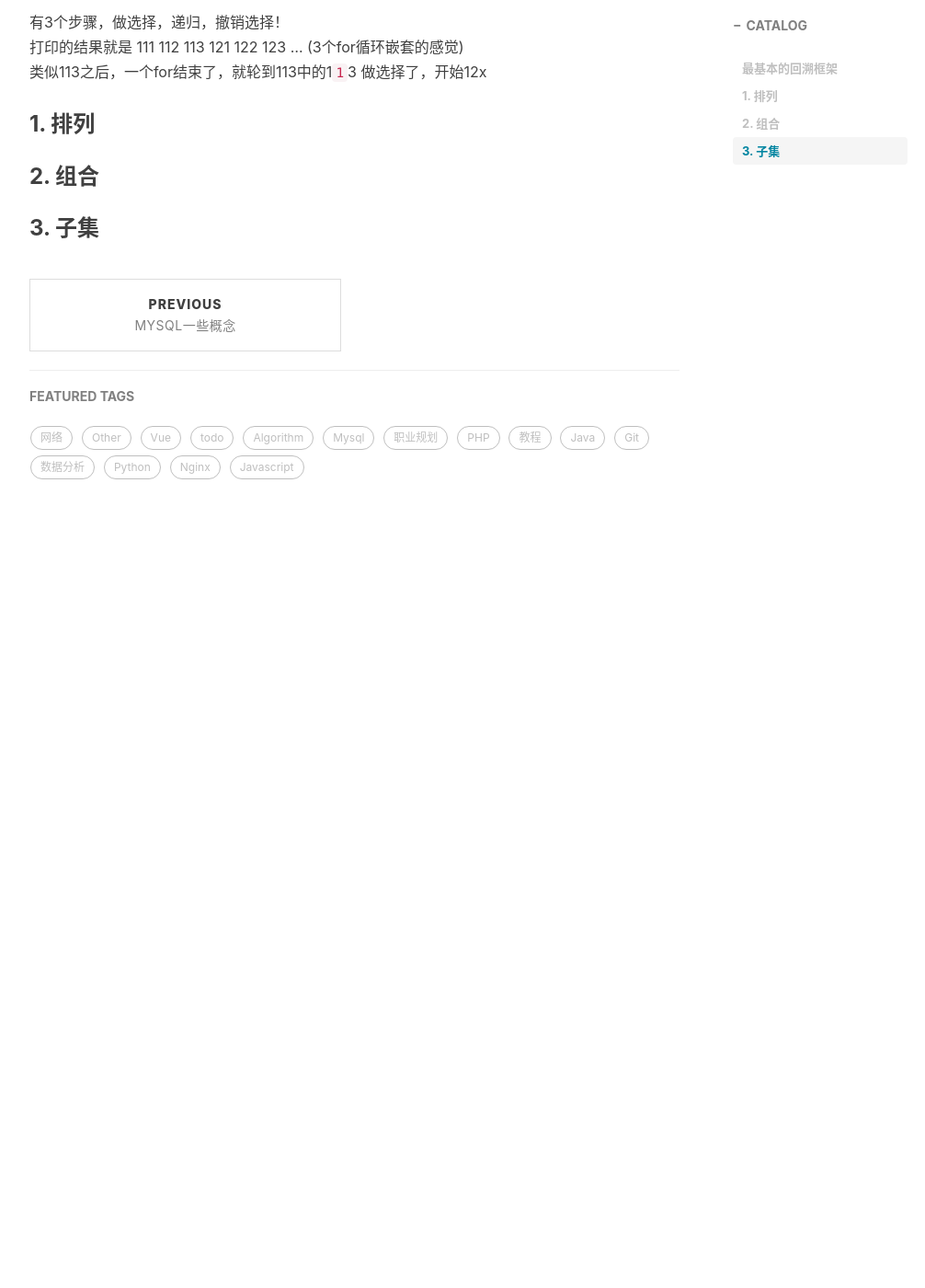
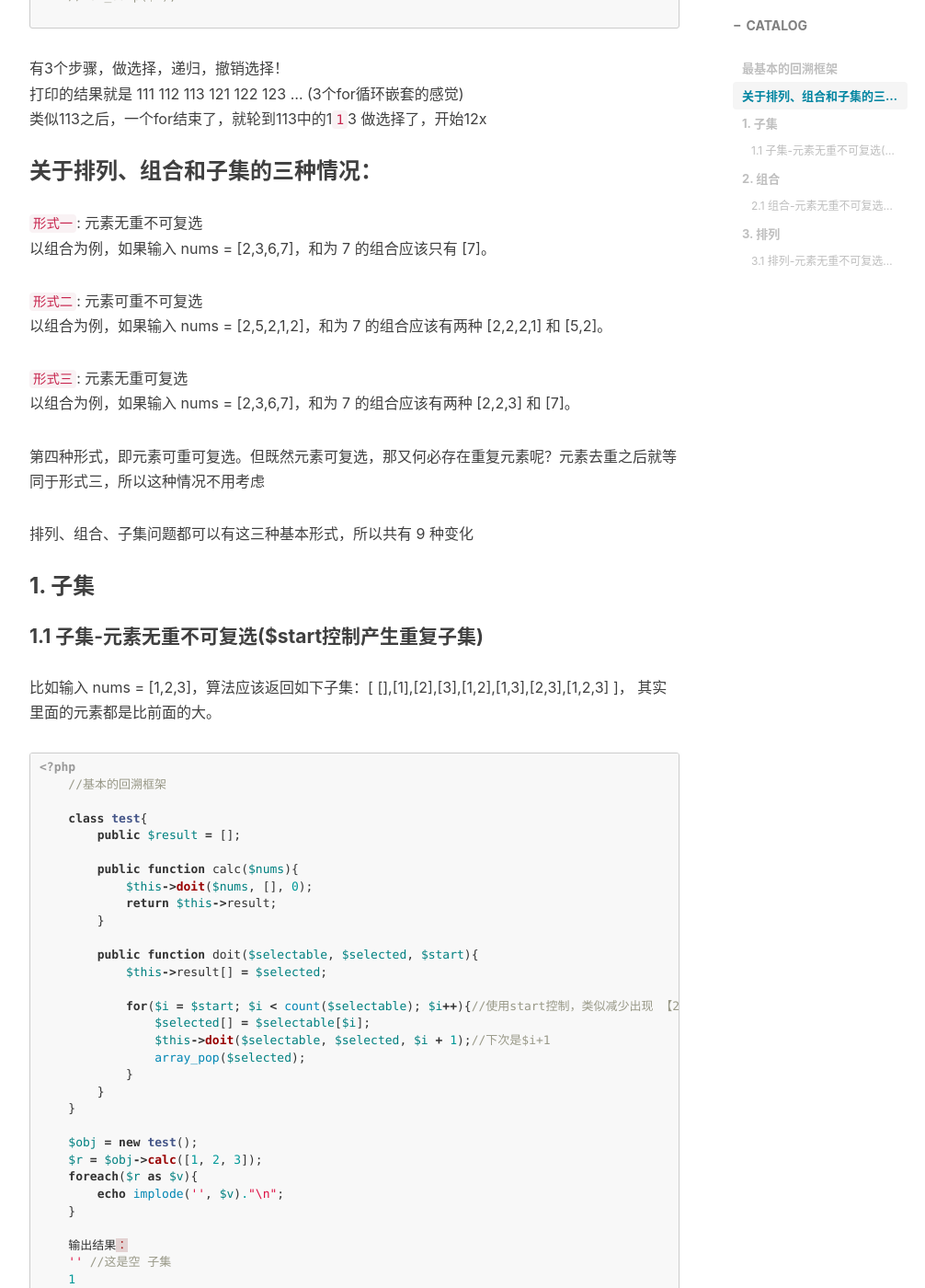
Before and after one commit to TearKnow/blog, a Jekyll site: the page built from _posts/2022-09-29-回溯法-排列-组合-子集（进阶版）.md, in a window 1280 px wide and 1400 px high, scrolled down 1200 px. Shown: the whole window at 92% size, without its empty margins (233-1239 px from the left). Built offline with Jekyll 4.4.1, drawn with Linux system fonts in a browser that asks for light colours; comment, search, counter and statistics services are not loaded; before the commit the page ends 1843 px from its top, so only the background shows below that; some of the changed text lies outside the part shown.

Commit message:
无重不可复选

````diff
--- a/_posts/2022-09-29-回溯法-排列-组合-子集（进阶版）.md
+++ b/_posts/2022-09-29-回溯法-排列-组合-子集（进阶版）.md
@@ -6,7 +6,9 @@ tags:
     - Algorithm
 ---
 
-## 最基本的回溯框架
+参考书籍《算法小抄》或者网页网页版本的《算法小抄》https://labuladong.gitee.io/algo/1/9/
+
+### 最基本的回溯框架
 ```php
 <?php
     //基本的回溯框架
@@ -44,11 +46,76 @@ tags:
 打印的结果就是 111 112 113 121 122 123 ... (3个for循环嵌套的感觉)
 类似113之后，一个for结束了，就轮到113中的1`1`3 做选择了，开始12x
 
-### 1. 排列
+
+### 关于排列、组合和子集的三种情况：
+`形式一`: 元素无重不可复选
+以组合为例，如果输入 nums = [2,3,6,7]，和为 7 的组合应该只有 [7]。
+
+`形式二`: 元素可重不可复选
+以组合为例，如果输入 nums = [2,5,2,1,2]，和为 7 的组合应该有两种 [2,2,2,1] 和 [5,2]。
+
+`形式三`: 元素无重可复选
+以组合为例，如果输入 nums = [2,3,6,7]，和为 7 的组合应该有两种 [2,2,3] 和 [7]。
+
+第四种形式，即元素可重可复选。但既然元素可复选，那又何必存在重复元素呢？元素去重之后就等同于形式三，所以这种情况不用考虑
+
+排列、组合、子集问题都可以有这三种基本形式，所以共有 9 种变化
 
 
 
+### 1. 子集
+#### 1.1 子集-元素无重不可复选($start控制产生重复子集)
+比如输入 nums = [1,2,3]，算法应该返回如下子集：[ [],[1],[2],[3],[1,2],[1,3],[2,3],[1,2,3] ]， 其实里面的元素都是比前面的大。
+
+```php
+<?php
+    //基本的回溯框架
+
+    class test{
+        public $result = [];
+
+        public function calc($nums){
+            $this->doit($nums, [], 0);
+            return $this->result;
+        }
+
+        public function doit($selectable, $selected, $start){
+            $this->result[] = $selected;
+
+            for($i = $start; $i < count($selectable); $i++){//使用start控制，类似减少出现 【2，1】的情况。
+                $selected[] = $selectable[$i];
+                $this->doit($selectable, $selected, $i + 1);//下次是$i+1
+                array_pop($selected);
+            }
+        }
+    }
+
+    $obj = new test();
+    $r = $obj->calc([1, 2, 3]);
+    foreach($r as $v){
+        echo implode('', $v)."\n";
+    }
+
+    输出结果：
+    '' //这是空 子集
+    1
+    12
+    123
+    13
+    2
+    23
+    3
+```
+
 ### 2. 组合
+#### 2.1 组合-元素无重不可复选（1.1改造，加个if条件）
+如果能够成功的生成所有无重子集，那么稍微改改代码就能生成所有无重组合了
+比如说，让你在 nums = [1,2,3] 中拿 2 个元素形成所有的组合，你怎么做？
+稍微想想就会发现，大小为 2 的所有组合，不就是所有大小为 2 的子集嘛。
+
+代码省略：把1.1中的代码`$this->result[] = $selected;` 外面套个条件就行，比如当selected个数为2个时，加入判断。
 
 
-### 3. 子集
+### 3. 排列
+#### 3.1 排列-元素无重不可复选（回溯框架改造，easy）
+代码略
````
